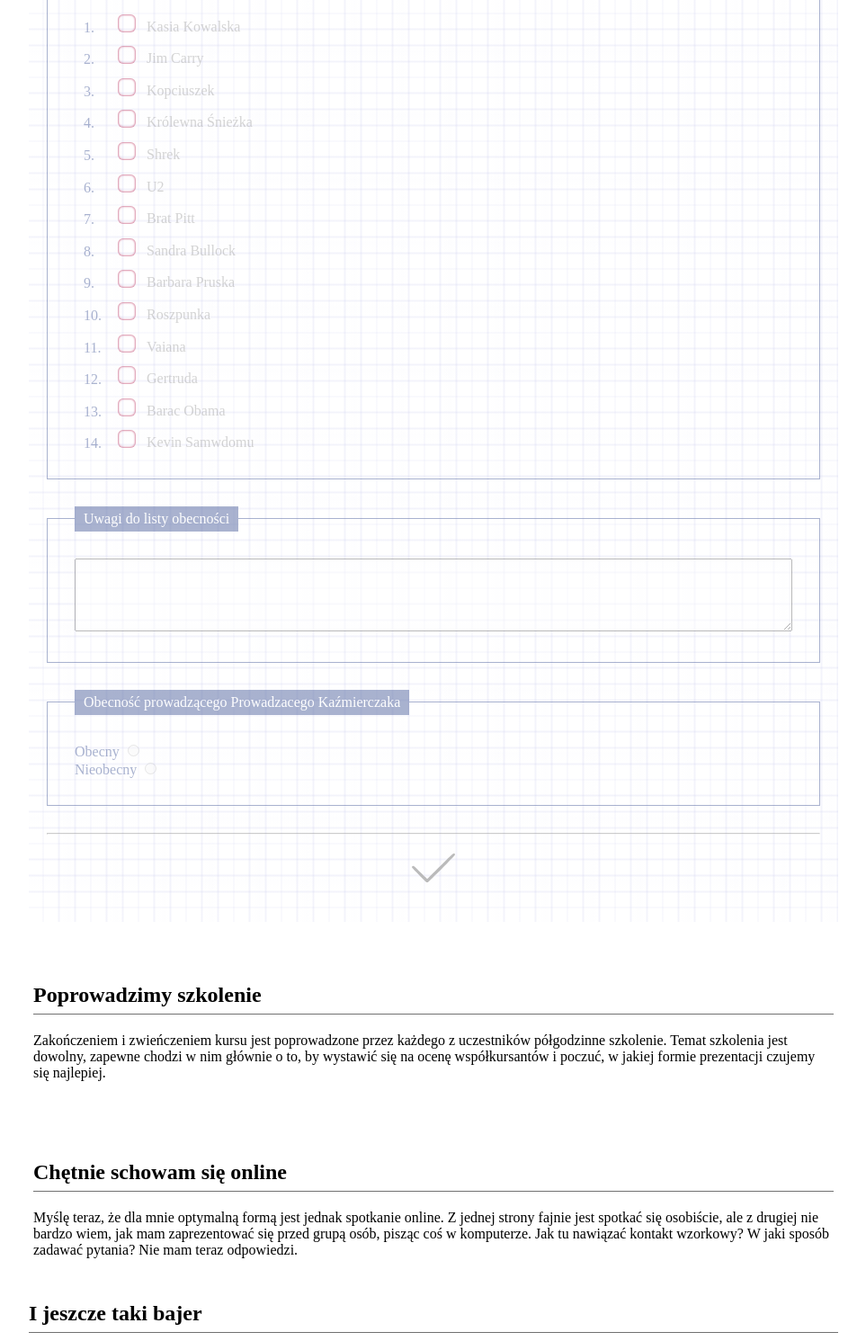
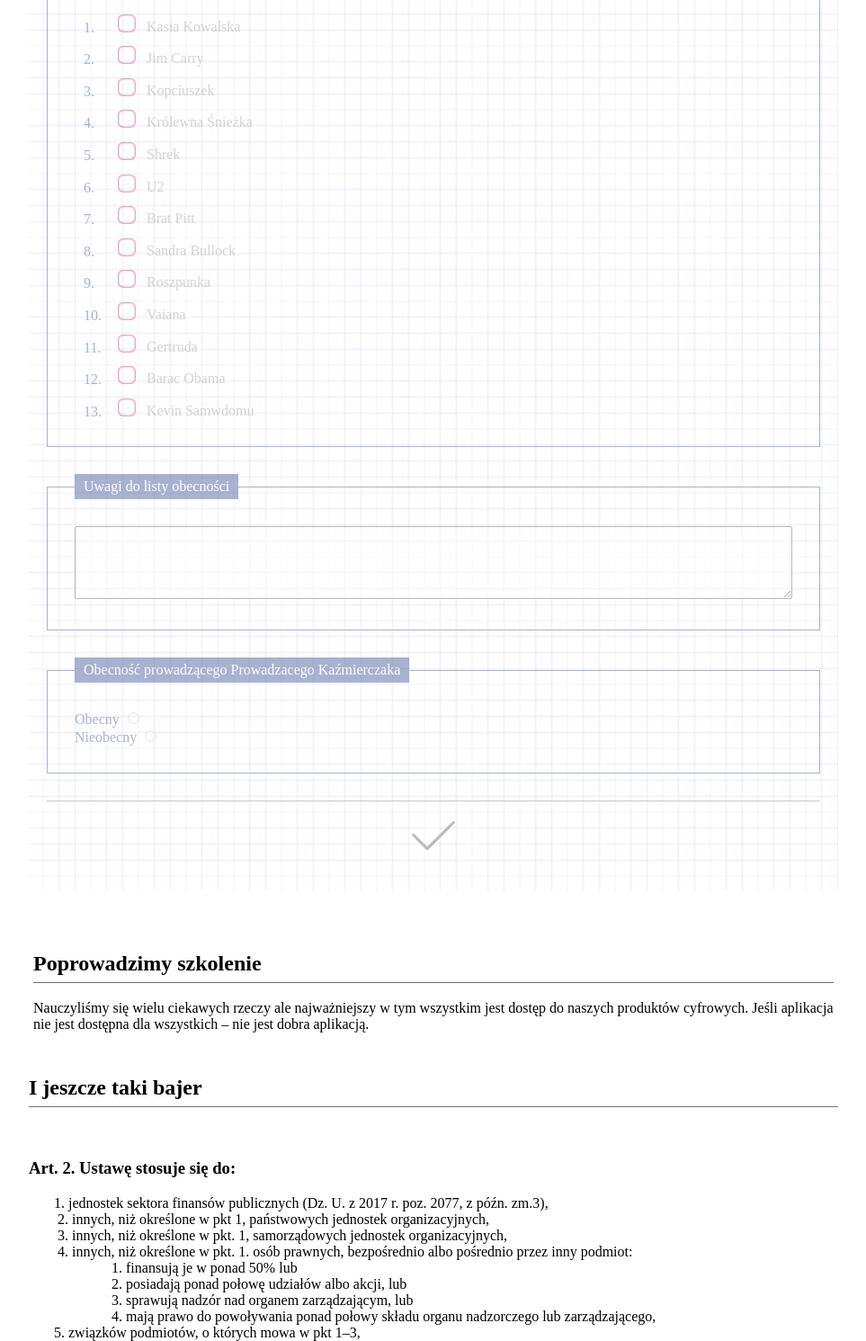
Before and after one commit to a-skowronek-jaskula/a-skowronek-jaskula, a plain HTML site: page non-screen-reader.html in a window 1280 px wide. Shown: the part 807-2298 px from the top of the page at 90% size, without its empty margins (158-1121 px from the left). Drawn offline with Linux system fonts and the light colour scheme; a web font is replaced by a local one.

Commit message:
zanonimizowanie

```diff
--- a/non-screen-reader.html
+++ b/non-screen-reader.html
@@ -13,13 +13,12 @@
       <span class="nieaktualna" onClick="goto('slaby-kontrast.html')">Strona ze słabym kontrastem</span>
     </div>
 
-    <p class="h1">Train the Trainer - ostatni zjazd</p>
+    <p class="h1">UI praktycznie</p>
     <main>
       <div>
         <p class="h2">Wstęp</p>
 
-        Spotkaliśmy się osobiście we Wrocławiu. Tematem tej części kursu jest prezentacja dowolnego szkolenia przez
-        każdego z uczestników.
+        Spotkaliśmy się osobiście we Wrocławiu. Tematem tej części kursu UI praktycznie jest dostępność w IT.
         <font size="0" style="margin-top: -10px; display: block"><br />&nbsp;</font>
       </div>
 
@@ -88,12 +87,6 @@
               <li>
                 <div>
                   <input type="checkbox" class="regular-checkbox" disabled />
-                  <label>Barbara Pruska</label>
-                </div>
-              </li>
-              <li>
-                <div>
-                  <input type="checkbox" class="regular-checkbox" disabled />
                   <label>Roszpunka</label>
                 </div>
               </li>
@@ -151,35 +144,11 @@
         </button>
       </section>
 
-      <!-- <div class="text-center">
-        <p class="h2">Szkolenie o accessibility prowadzą:</p>
-        <div class="os">
-          <img id="Vaiana_photo" src="./images/ania.jpg" />
-          <p>Ania Siecińska</p>
-        </div>
-        <div class="os">
-          <img id="Carry_photo" src="./images/marta.jpg" />
-          <p>Jim Carry</p>
-        </div>
-        <div class="os">
-          <img id="skowronek_photo" src="./images/skowronek.jpg" />
-          <p>Ania Skowronek</p>
-        </div>
-      </div> -->
-
       <div>
         <p class="h2">Poprowadzimy szkolenie</p>
 
-        Zakończeniem i zwieńczeniem kursu jest poprowadzone przez każdego z uczestników półgodzinne szkolenie. Temat
-        szkolenia jest dowolny, zapewne chodzi w nim głównie o to, by wystawić się na ocenę współkursantów i poczuć, w
-        jakiej formie prezentacji czujemy się najlepiej.
-      </div>
-      <div>
-        <p class="h2">Chętnie schowam się online</p>
-
-        Myślę teraz, że dla mnie optymalną formą jest jednak spotkanie online. Z jednej strony fajnie jest spotkać się
-        osobiście, ale z drugiej nie bardzo wiem, jak mam zaprezentować się przed grupą osób, pisząc coś w komputerze.
-        Jak tu nawiązać kontakt wzorkowy? W jaki sposób zadawać pytania? Nie mam teraz odpowiedzi.
+        Nauczyliśmy się wielu ciekawych rzeczy ale najważniejszy w tym wszystkim jest dostęp do naszych produktów
+        cyfrowych. Jeśli aplikacja nie jest dostępna dla wszystkich – nie jest dobra aplikacją.
       </div>
 
       <p class="h2">I jeszcze taki bajer</p>
```
